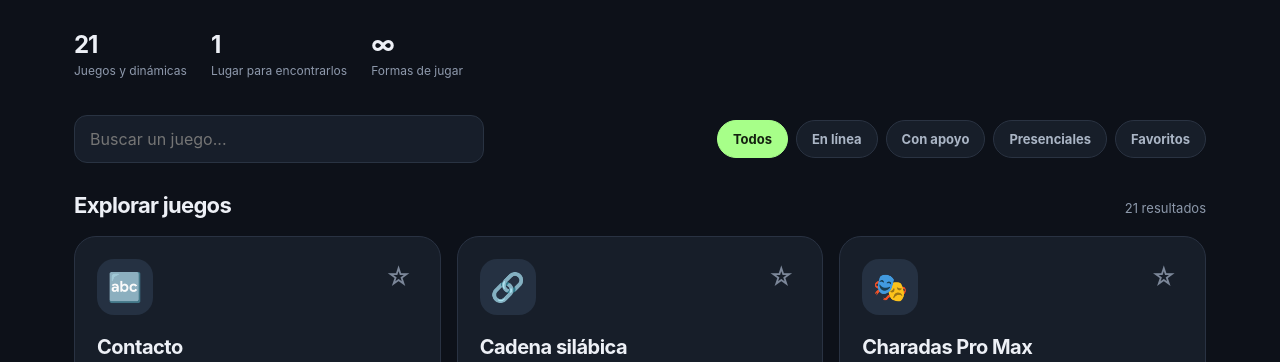
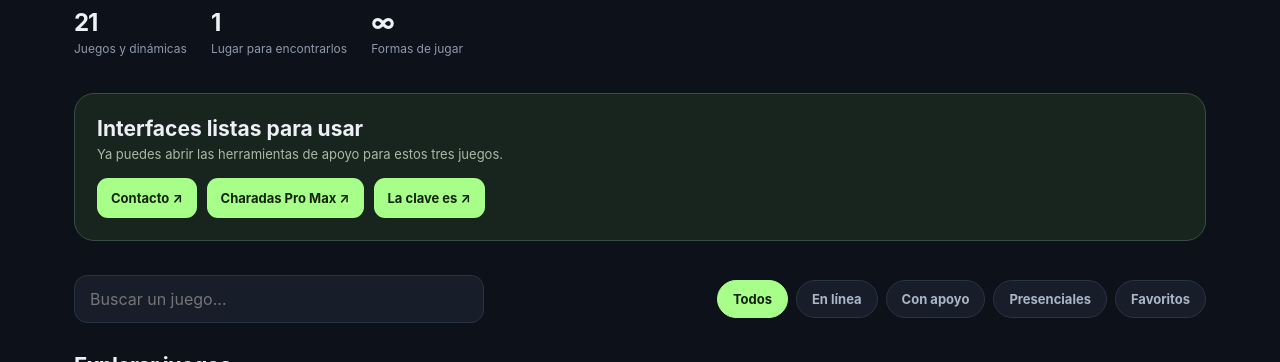
Before and after one commit to barccelo/games, a plain HTML site: page index.html in a window 1280 px wide. Shown: the part 374-736 px from the top of the page. Drawn offline with Linux system fonts and the light colour scheme.

Commit message:
fix: prominently surface three playable support interfaces on the homepage

```diff
--- a/index.html
+++ b/index.html
@@ -8,14 +8,14 @@
 :root{font-family:Inter,ui-sans-serif,system-ui,-apple-system,BlinkMacSystemFont,"Segoe UI",sans-serif;color:#edf0f6;background:#0d1119;font-synthesis:none}
 *{box-sizing:border-box}body{margin:0;min-height:100vh}button,input{font:inherit}button{cursor:pointer}a{color:inherit}
 .shell{max-width:1220px;margin:auto;padding:24px clamp(16px,3.5vw,44px) 70px}
-header{display:flex;align-items:center;justify-content:space-between;gap:16px;margin-bottom:52px}
+header{display:flex;align-items:center;justify-content:space-between;gap:16px;margin-bottom:30px}
 .brand{font-weight:850;font-size:22px;letter-spacing:-.8px;display:flex;align-items:center;gap:11px}.logo{width:38px;height:38px;border-radius:12px;background:#a7ff89;color:#12210d;display:grid;place-items:center;font-size:24px}
 .header-note{font-size:12px;color:#8b95a7}.hero{max-width:820px;margin-bottom:35px}
 .eyebrow{color:#acff96;font-size:12px;letter-spacing:2.4px;font-weight:750;text-transform:uppercase}
 h1{font-size:clamp(40px,6.5vw,76px);line-height:1.03;letter-spacing:-.065em;margin:15px 0 18px}
 h1 span{color:#a7ff89}.sub{font-size:clamp(15px,2vw,18px);color:#a2abba;line-height:1.7;max-width:640px}
 .metrics{display:flex;gap:24px;flex-wrap:wrap;margin:24px 0 36px}.metric strong{display:block;font-size:24px;letter-spacing:-1px}.metric small{font-size:12px;color:#8e99ac}
-.toolbar{display:flex;justify-content:space-between;gap:12px;align-items:center;flex-wrap:wrap;margin:24px 0}.search{background:#171e2a;border:1px solid #293342;color:#eef1f6;border-radius:13px;padding:13px 15px;outline:none;min-width:min(100%,290px);flex:1;max-width:410px}.search:focus{border-color:#a7ff89}
+.launch{margin:16px 0 34px;padding:22px;border:1px solid #394c44;background:#18251f;border-radius:20px}.launch h2{margin:0 0 5px;font-size:21px}.launch p{margin:0 0 16px;color:#a7baa9;font-size:13px}.launch-links{display:flex;gap:10px;flex-wrap:wrap}.launch-links a{display:inline-block;border-radius:11px;background:#a7ff89;color:#14230e;text-decoration:none;padding:12px 14px;font-weight:750;font-size:13px}.toolbar{display:flex;justify-content:space-between;gap:12px;align-items:center;flex-wrap:wrap;margin:24px 0}.search{background:#171e2a;border:1px solid #293342;color:#eef1f6;border-radius:13px;padding:13px 15px;outline:none;min-width:min(100%,290px);flex:1;max-width:410px}.search:focus{border-color:#a7ff89}
 .chips{display:flex;flex-wrap:wrap;gap:8px}.chip{background:#171e29;color:#aab5c5;border:1px solid #2a3342;border-radius:99px;padding:10px 15px;font-size:13px;font-weight:650}.chip.active{color:#14210f;background:#a7ff89;border-color:#a7ff89}
 .sectionhead{display:flex;align-items:baseline;justify-content:space-between;gap:12px;margin:29px 0 18px}.sectionhead h2{margin:0;font-size:22px;letter-spacing:-.7px}.count{font-size:13px;color:#8d99ab}
 .grid{display:grid;grid-template-columns:repeat(3,minmax(0,1fr));gap:16px}.game{position:relative;border:1px solid #293242;border-radius:22px;background:#171e29;padding:22px;display:flex;flex-direction:column;min-height:258px;transition:border-color .2s,transform .2s}.game:hover{border-color:#677786;transform:translateY(-2px)}.bottom{flex-wrap:wrap}.details{display:inline-flex;align-items:center;text-decoration:none}.details.direct{background:#a7ff89;color:#12220e}.details.direct:hover{background:#c0ffac}.card-cat{color:#8b9aad;font-size:11px}
@@ -33,6 +33,7 @@ dialog::backdrop{background:#06090ecc;backdrop-filter:blur(4px)}.modal{padding:2
 <div class="shell">
 <header><div class="brand"><span class="logo" aria-hidden="true">✳</span> games<span style="color:#a7ff89">.</span></div><div class="header-note">Una colección para jugar juntos</div></header>
 <section class="hero"><div class="eyebrow">Tu colección de juegos</div><h1>Elige un juego.<br><span>Empieza la diversión.</span></h1><p class="sub">Juegos de palabras, desafíos y dinámicas para compartir. Consulta las reglas, encuentra tu favorito o abre los juegos que ya conoces.</p><div class="metrics"><div class="metric"><strong id="totalCount">20</strong><small>Juegos y dinámicas</small></div><div class="metric"><strong>1</strong><small>Lugar para encontrarlos</small></div><div class="metric"><strong>∞</strong><small>Formas de jugar</small></div></div></section>
+<section class="launch" aria-label="Interfaces de apoyo disponibles"><h2>Interfaces listas para usar</h2><p>Ya puedes abrir las herramientas de apoyo para estos tres juegos.</p><nav class="launch-links" aria-label="Abrir interfaz"><a href="./herramientas.html?juego=contacto">Contacto ↗</a><a href="./herramientas.html?juego=charadas">Charadas Pro Max ↗</a><a href="./herramientas.html?juego=clave">La clave es ↗</a></nav></section>
 <div class="toolbar"><input class="search" id="search" placeholder="Buscar un juego..." autocomplete="off" aria-label="Buscar juegos"><div class="chips" role="group" aria-label="Filtrar juegos"><button class="chip active" data-filter="all">Todos</button><button class="chip" data-filter="external">En línea</button><button class="chip" data-filter="assist">Con apoyo</button><button class="chip" data-filter="guide">Presenciales</button><button class="chip" data-filter="favorites">Favoritos</button></div></div>
 <div class="sectionhead"><h2>Explorar juegos</h2><span class="count" id="resultCount">21 juegos</span></div><main class="grid" id="games">
 <article class="game"><div class="game-top"><div class="symbol" aria-hidden="true">🔤</div><span class="card-cat">Con apoyo</span></div><h3>Contacto</h3><p>Revela una palabra secreta letra a letra mediante pistas y contactos.</p><div class="bottom"><span class="kind assist">Con apoyo</span><a class="details direct" href="./herramientas.html?juego=contacto" >Abrir interfaz ↗</a></div></article>
```
